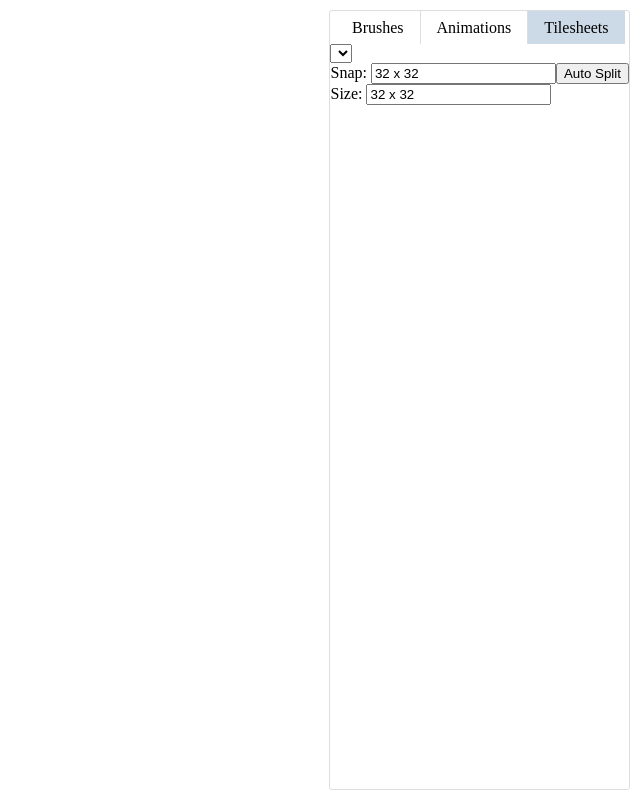
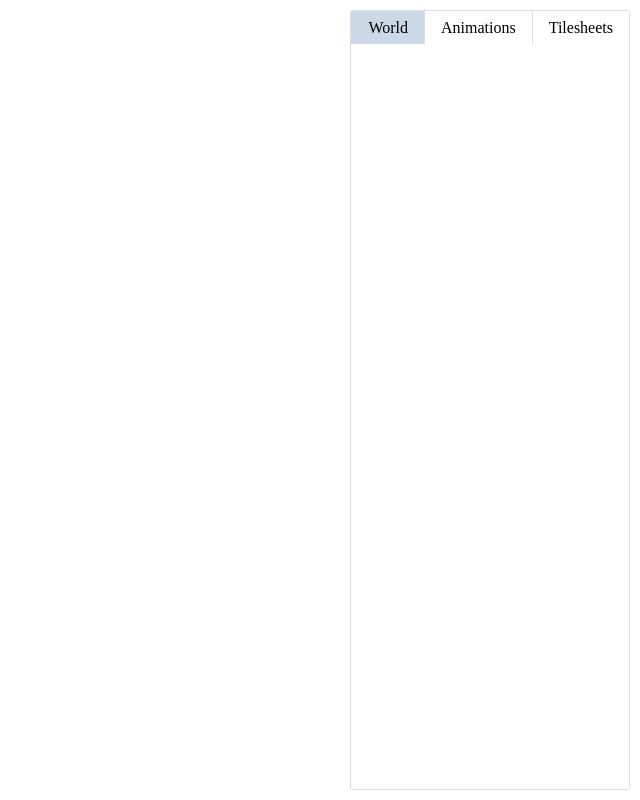
Before and after one commit to nmrugg/Pioneer, a plain HTML site: page index.html in a window 1280 px wide. Shown: the whole page, without its empty margins (640-1280 px from the left). Drawn offline with Linux system fonts and the light colour scheme; no server answers.

Commit message:
Started to make the World tab.

```diff
--- a/atlas.js
+++ b/atlas.js
@@ -61,7 +61,7 @@ document.addEventListener("DOMContentLoaded", function ()
             } else if (window.localStorage.getItem("cur_tab")) {
                 cur_tab = Number(window.localStorage.getItem("cur_tab"));
             } else {
-                cur_tab = 2;
+                cur_tab = 0;
             }
 
             tab_container.id = "tabs";
@@ -133,7 +133,7 @@ document.addEventListener("DOMContentLoaded", function ()
                 };
             }());
 
-            tabs[tabs.length] = create_tab("Brushes",    tab_container, ul);
+            tabs[tabs.length] = create_tab("World",      tab_container, ul);
             tabs[tabs.length] = create_tab("Animations", tab_container, ul);
             tabs[tabs.length] = create_tab("Tilesheets", tab_container, ul);
 
@@ -142,6 +142,13 @@ document.addEventListener("DOMContentLoaded", function ()
         }());
     }());
 
+    /**
+     * Create World editor (tab 0)
+     */
+    (function ()
+    {
+
+    }());
 
     /**
      * Create tile editor (tab 2)
--- a/index.html
+++ b/index.html
@@ -5,7 +5,6 @@
     <link rel=stylesheet href="styles.css">
     <title>Pioneer</title>
 </head>
-<body>
-    <script src=atlas.js></script>
-</body>
+<body></body>
+<script src=atlas.js></script>
 </html>
```
